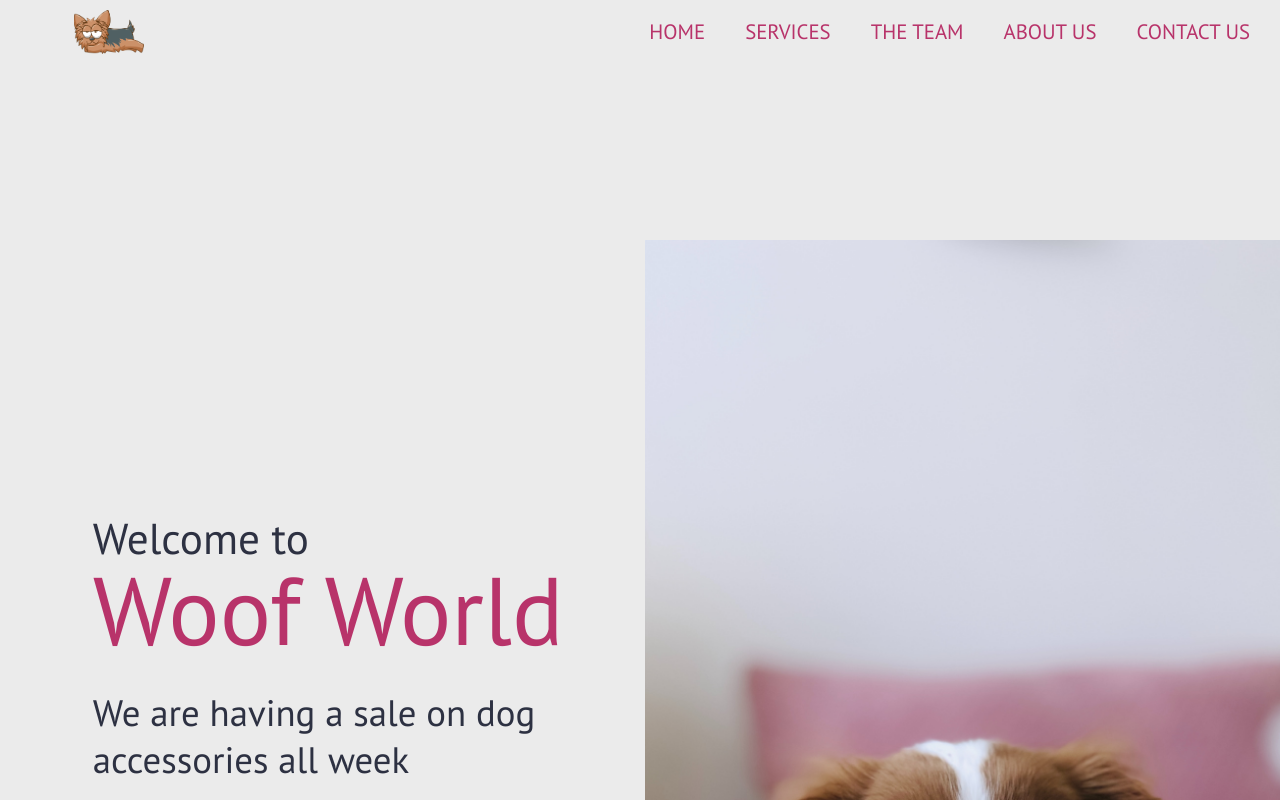
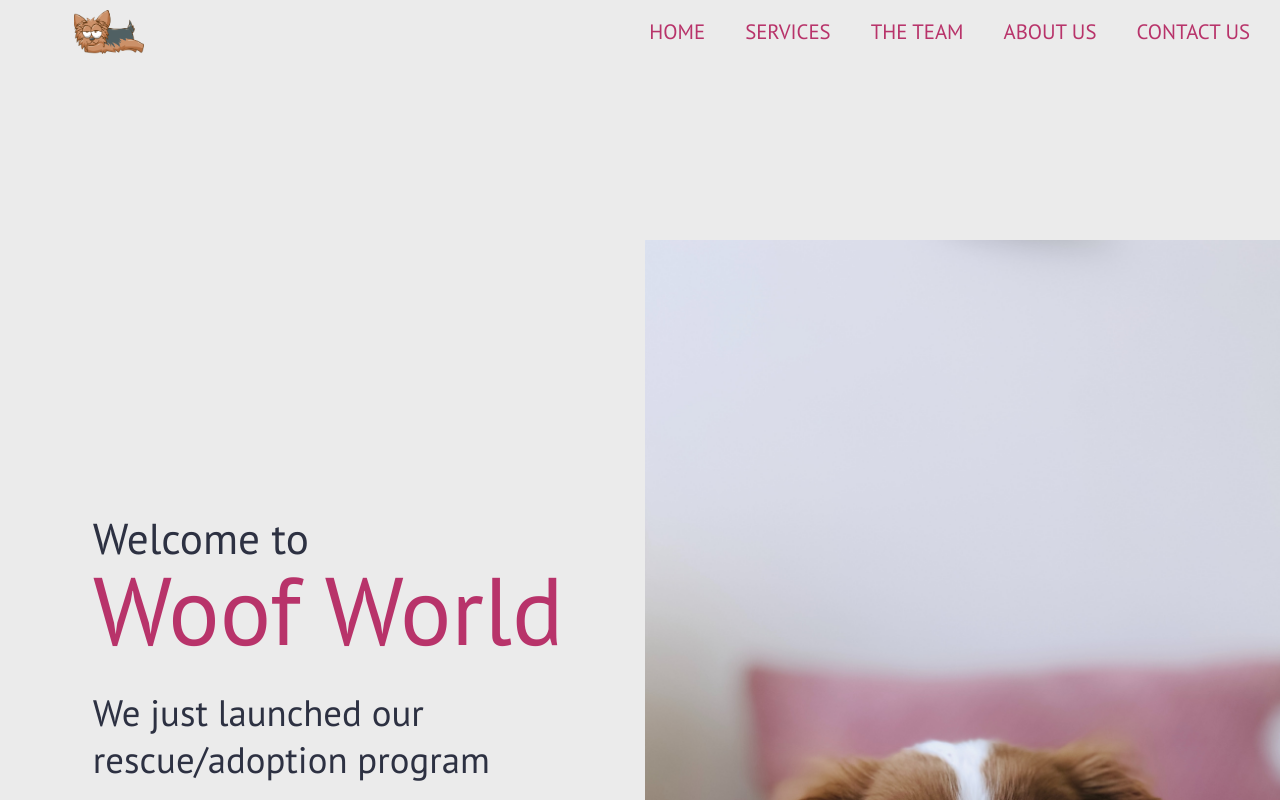
Before and after one commit to SomtooFromLaffy/WoofWorld, a React (Create React App) app in the folder woofworld/: page / in a window 1280 px wide. Shown: the top 800 px of the page. Built offline with nearby package versions, Linux system fonts and the light colour scheme.

Commit message:
Linked welcome message to adoption page

```diff
--- a/woofworld/src/components/WelcomeSection.js
+++ b/woofworld/src/components/WelcomeSection.js
@@ -11,8 +11,8 @@ const WelcomeSection = () => {
                 <div className="welcome-text">
                     <span>Welcome to</span>
                     <h2>Woof World</h2>
-                    <p>We are having a sale on dog accessories all week</p>
-                    <Link to= "/">Explore</Link>
+                    <p>We just launched our rescue/adoption program</p>
+                    <Link to= "/adoption">Explore</Link>
                 </div>
                 <div className="welcome-image">
                     <img src={welcomedog} alt="Dog from unsplash"></img>
```
